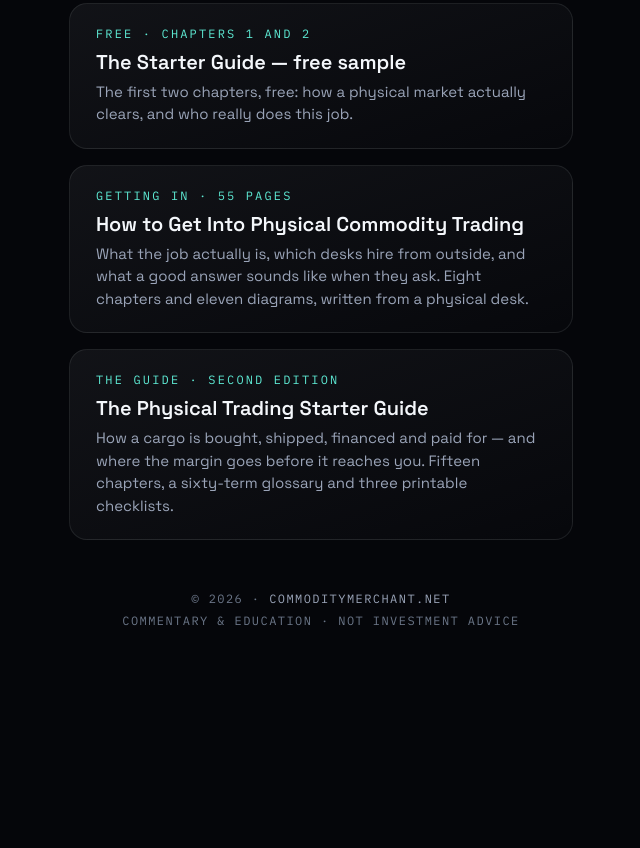
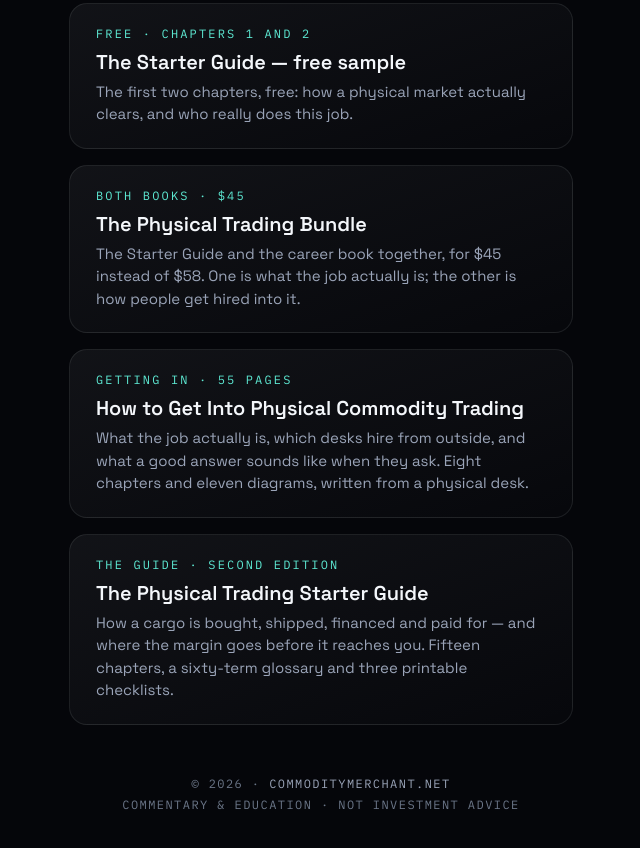
Before and after one commit to commoditymerchant/CommodityMerchant, a website: page links/index.html in a window 1280 px wide. Shown: the part 1311-2159 px from the top of the page, without its empty margins (319-959 px from the left). Before the commit the page ends 2002 px from the top, so only its background shows below. Drawn offline with Linux system fonts and the light colour scheme.

Commit message:
links: restore the $45 bundle card dropped by 3aaa497; add /tfbreaks redirect

```diff
--- a/links/index.html
+++ b/links/index.html
@@ -102,6 +102,11 @@ a.link.primary { background:linear-gradient(150deg,rgba(99,102,241,.16),rgba(94,
         <div class="t">The Starter Guide — free sample</div>
         <div class="s">The first two chapters, free: how a physical market actually clears, and who really does this job.</div>
       </a>
+      <a class="link" href="https://merchantmind5.gumroad.com/l/bundle?src=links-bundle">
+        <div class="k">Both books &middot; $45</div>
+        <div class="t">The Physical Trading Bundle</div>
+        <div class="s">The Starter Guide and the career book together, for $45 instead of $58. One is what the job actually is; the other is how people get hired into it.</div>
+      </a>
       <a class="link" href="https://merchantmind5.gumroad.com/l/wcetew?src=links-career">
         <div class="k">Getting in &middot; 55 pages</div>
         <div class="t">How to Get Into Physical Commodity Trading</div>
```
Also changed, not shown: netlify.toml.
